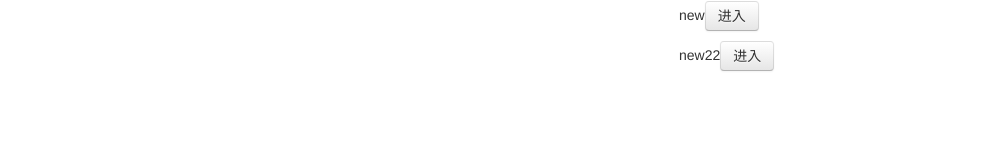
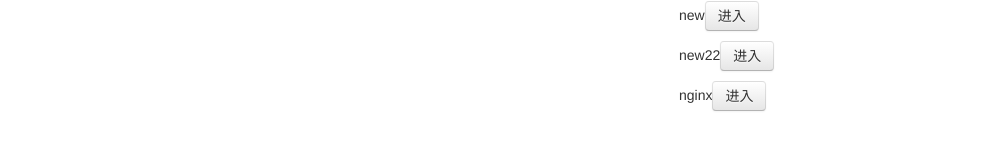
Before and after one commit to gocuntian/xingcuntian.github.io, a plain HTML site: page collect.html in a window 1280 px wide. Shown: the part 609-758 px from the top of the page, without its empty margins (133-1126 px from the left). Drawn offline with nearby package versions, Linux system fonts and the light colour scheme.

Commit message:
Update collect.html

```diff
--- a/collect.html
+++ b/collect.html
@@ -59,6 +59,8 @@
                             <p>PUT方法文件分块上传I: <a target = '_blank' class="btn btn-default"  href="http://www.tuicool.com/articles/JbENjq">进入</a></p>
                             <p>new<a target = '_blank' class="btn btn-default"  href=" http://www.swoole.com/">进入</a></p>
                             <p>new22<a target = '_blank' class="btn btn-default"  href="http://wiki.swoole.com/">进入</a></p>
+                            <p>nginx<a target = '_blank' class="btn btn-default"  href="http://openresty.org/cn/index.html">进入</a></p>
+
                         </div>
                     </div>
                 </div>
```
